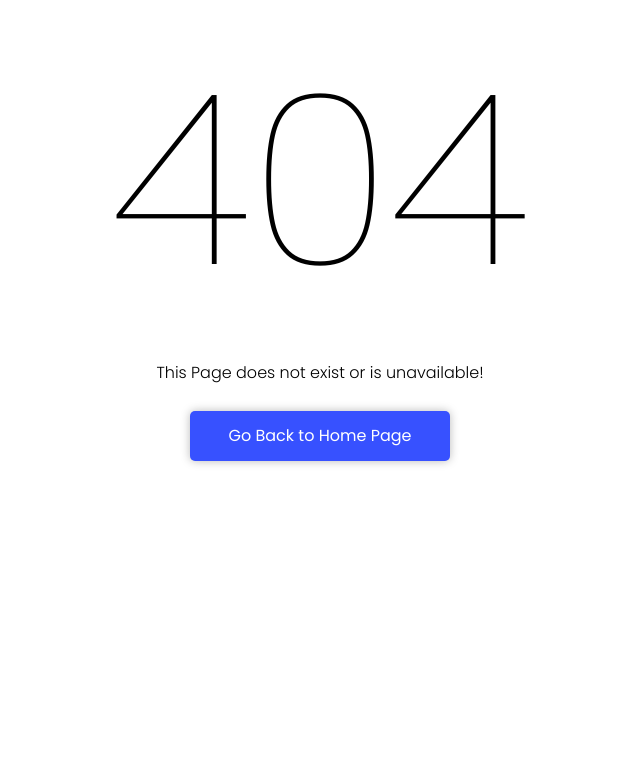
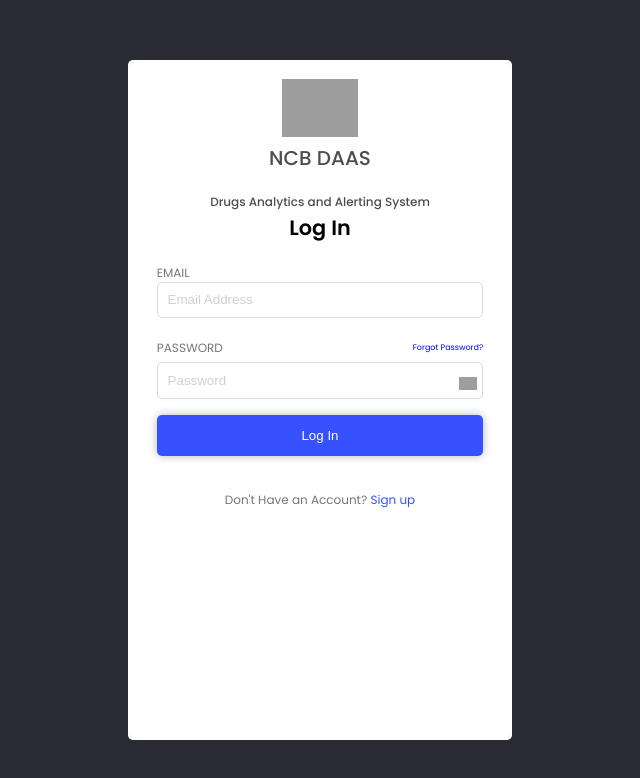
Before and after one commit to Team-Disruptorss-SIH-22/sangmanch-FE, a React (Create React App) app: page /admin/login in a window 1280 px wide. Before the commit this address had no page. Shown: the top 778 px of the page, without its empty margins (320-960 px from the left). Built offline with nearby package versions, Linux system fonts and the light colour scheme; grey boxes are pictures that could not be loaded.

Commit message:
Seperate AdminLogin and UserLogin
- Created Both pages.
- Added Two routes for admin as well as user.

```diff
--- a/src/components/App.js
+++ b/src/components/App.js
@@ -1,5 +1,5 @@
 import { BrowserRouter as Router, Routes, Route } from "react-router-dom";
-import { Login, Home, ManufacturerSignup, WarehouseSignup, MedicalStoreSignup, OfficerSignup, Page404 } from "../pages/index";
+import { AdminLogin, UserLogin, Home, ManufacturerSignup, WarehouseSignup, MedicalStoreSignup, OfficerSignup, Page404 } from "../pages/index";
 
 import "../styles/App.css";
 
@@ -9,11 +9,12 @@ function App() {
       <Router>
         <Routes>
           <Route exact path="/" element={<Home/>}/>
-          <Route exact path="/login" element={<Login/>}/>
-          <Route exact path="/manufacturer-signup" element={<ManufacturerSignup/>}/>
-          <Route exact path="/warehouse-signup" element={<WarehouseSignup/>}/>
-          <Route exact path="/medicalstore-signup" element={<MedicalStoreSignup/>}/>
-          <Route exact path="/officer-signup" element={<OfficerSignup/>}/>
+          <Route exact path={"/admin/login"} element={<AdminLogin/>}/>
+          <Route exact path={"/user/login"} element={<UserLogin/>}/>
+          <Route exact path="/manufacturer/signup" element={<ManufacturerSignup/>}/>
+          <Route exact path="/warehouse/signup" element={<WarehouseSignup/>}/>
+          <Route exact path="/medical/signup" element={<MedicalStoreSignup/>}/>
+          <Route exact path="/officer/signup" element={<OfficerSignup/>}/>
 
           <Route path="*" element={<Page404/>}/>
         </Routes>
--- /dev/null
+++ b/src/pages/AdminLogin.js
@@ -0,0 +1,117 @@
+import { Link } from "react-router-dom";
+import { useState } from "react";
+import { toast } from "react-toastify";
+import "react-toastify/dist/ReactToastify.css";
+
+import styles from "../styles/signup.module.css";
+
+const AdminLogin = () => {
+  const [email, setEmail] = useState("");
+  const [password, setPassword] = useState("");
+  const [passwordShown, setPasswordShown] = useState(false);
+  const [loggingIn, setLoggingIn] = useState(false);
+
+  const togglePassword = (e) => {
+    e.preventDefault();
+    setPasswordShown(!passwordShown);
+  };
+
+  const handleSubmit = (e) => {
+    e.preventDefault();
+
+    // console.log("Inside HandleSubmit");
+    let error = false;
+    setLoggingIn(true);
+
+    if (!email || !password) {
+      toast.error("Please enter both Email and Password");
+      error = true;
+    }
+
+    if (error) {
+      return setLoggingIn(false);
+    }
+  };
+
+  return (
+    <div className={styles.container}>
+      <div className={styles.loginPageContainer}>
+        <div className={styles.logoIcon}>
+          <img
+            src="https://narcoticsindia.nic.in/images/acs.png"
+            alt="logo-icon"
+          />
+        </div>
+
+        <div className={styles.headers}>
+          <p className={styles.title}>NCB DAAS</p>
+          <p className={styles.titleDetails}>
+            Drugs Analytics and Alerting System
+          </p>
+          <p className={styles.loginTitle}>Log In</p>
+        </div>
+
+        <form className={styles.formContainer}>
+          <div className={styles.inputContainer}>
+            <label htmlFor="email">EMAIL</label>
+            <input
+              type="email"
+              id="email"
+              value={email}
+              onChange={(e) => setEmail(e.target.value)}
+              placeholder="Email Address"
+            />
+          </div>
+
+          <div className={styles.inputContainer}>
+            <div className={styles.forPassword}>
+              <label htmlFor="password">PASSWORD</label>
+              <Link to="/" className={styles.forgotPassword}>
+                <p>Forgot Password?</p>
+              </Link>
+            </div>
+            <div className={styles.inputPassword}>
+              <input
+                type={passwordShown ? "text" : "password"}
+                id="password"
+                value={password}
+                onChange={(e) => setPassword(e.target.value)}
+                placeholder="Password"
+              />
+              <button className={styles.showPassword} onClick={togglePassword}>
+                {passwordShown ? (
+                  <img
+                    src="https://cdn-icons-png.flaticon.com/512/565/565655.png"
+                    alt="hide-password"
+                  />
+                ) : (
+                  <img
+                    src="https://cdn-icons-png.flaticon.com/512/159/159604.png"
+                    alt="show-password"
+                  />
+                )}
+              </button>
+            </div>
+          </div>
+
+          <button
+            type="submit"
+            onClick={handleSubmit}
+            className={styles.submit}
+            disabled={loggingIn}
+          >
+            {loggingIn ? "Logging In.." : "Log In"}
+          </button>
+        </form>
+
+        <div className={styles.footer}>
+          <p>
+            Don't Have an Account? <Link to="/">Sign up</Link>
+          </p>
+        </div>
+      </div>
+    </div>
+  );
+};
+
+export default AdminLogin;
--- a/src/pages/Page404.js
+++ b/src/pages/Page404.js
@@ -9,7 +9,7 @@ const Page404 = () => {
         <div className={styles.content}>
             This Page does not exist or is unavailable!
         </div>
-        <Link to='/' className={styles.button}>Go Back to Home Page</Link>
+        <Link to="/" className={styles.button}>Go Back to Home Page</Link>
     </div>
   );
 };
--- a/src/pages/Login.js
+++ b/src/pages/UserLogin.js
@@ -5,7 +5,7 @@ import "react-toastify/dist/ReactToastify.css";
 
 import styles from "../styles/signup.module.css";
 
-const Login = () => {
+const UserLogin = () => {
   const [email, setEmail] = useState("");
   const [password, setPassword] = useState("");
   const [passwordShown, setPasswordShown] = useState(false);
@@ -70,7 +70,7 @@ const Login = () => {
                 <p>Forgot Password?</p>
               </Link>
             </div>
-            <div class={styles.inputPassword}>
+            <div className={styles.inputPassword}>
               <input
                 type={passwordShown ? "text" : "password"}
                 id="password"
@@ -78,7 +78,7 @@ const Login = () => {
                 onChange={(e) => setPassword(e.target.value)}
                 placeholder="Password"
               />
-              <button class={styles.showPassword} onClick={togglePassword}>
+              <button className={styles.showPassword} onClick={togglePassword}>
                 {passwordShown ? (
                   <img
                     src="https://cdn-icons-png.flaticon.com/512/565/565655.png"
@@ -114,4 +114,4 @@ const Login = () => {
   );
 };
 
-export default Login;
+export default UserLogin;
```
Also changed, not shown: src/pages/index.js (+5 -2 lines).
